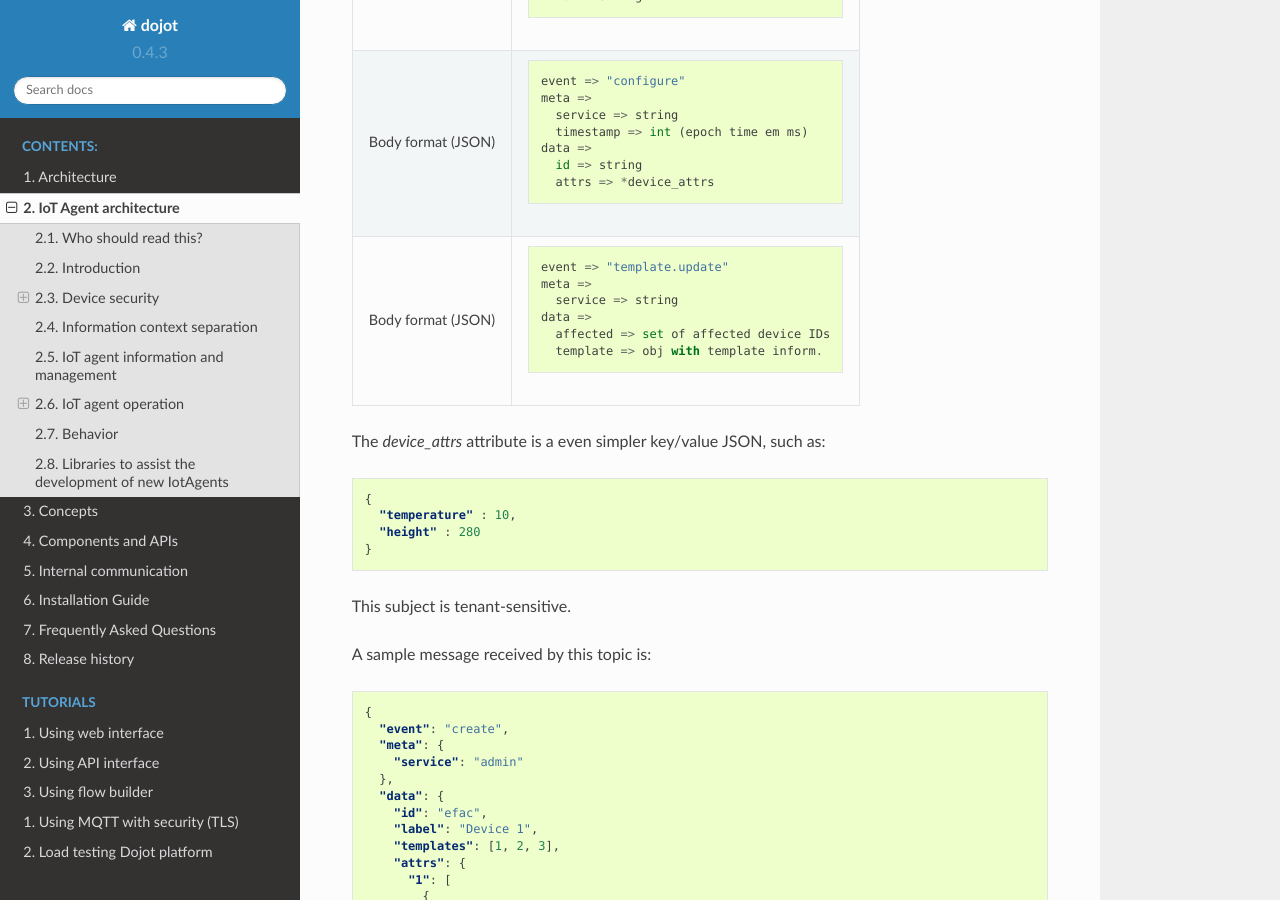
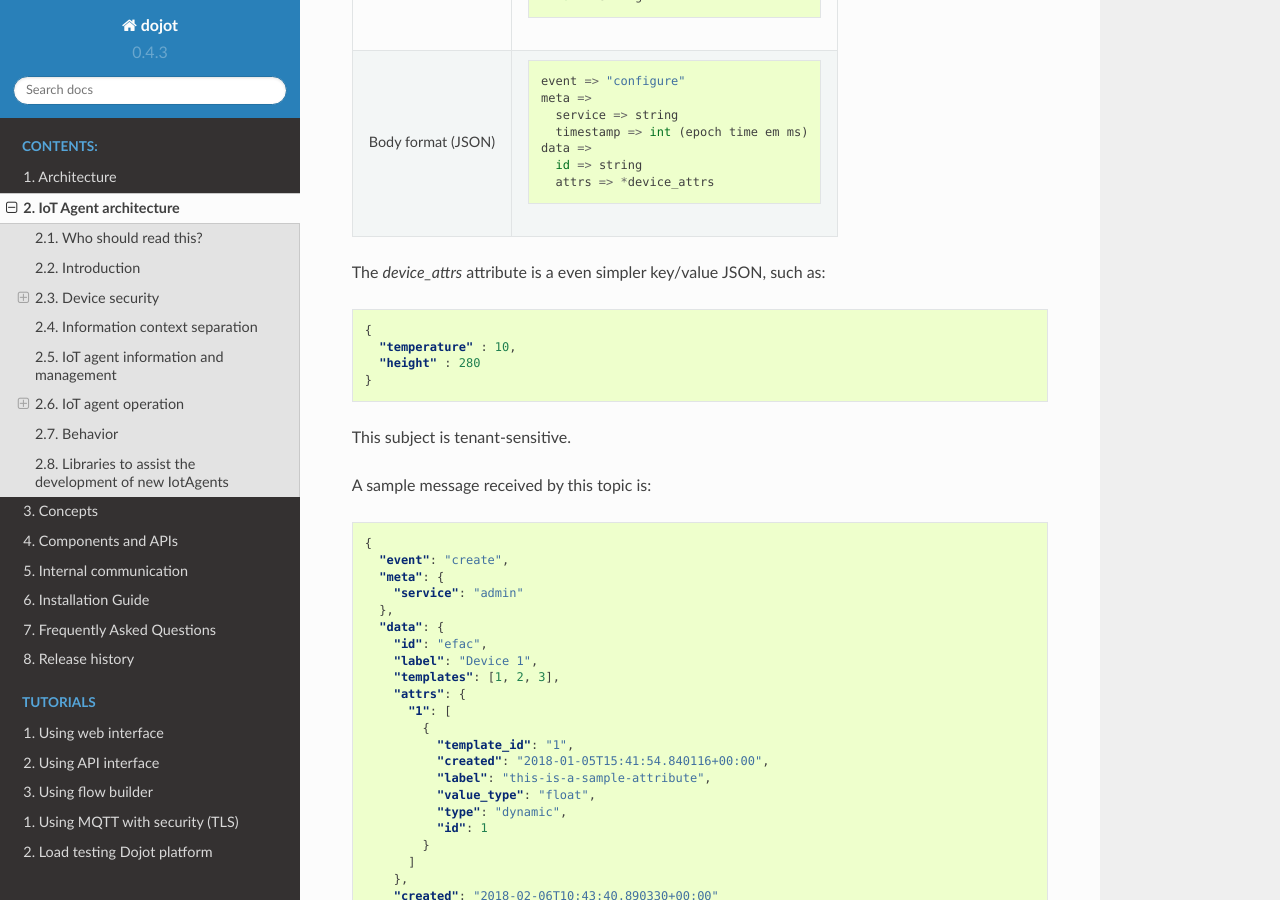
Before and after one commit to dojot/docs, a Sphinx documentation site: the page built from source/iotagent-architecture.rst, in a window 1280 px wide and 900 px high, scrolled down 7399 px. Built offline with Sphinx 7.4.7 and the Read the Docs theme 2.0.0, drawn with Linux system fonts in a browser that asks for light colours.

Commit message:
remove deprectead event

```diff
--- a/source/iotagent-architecture.rst
+++ b/source/iotagent-architecture.rst
@@ -409,18 +409,6 @@ events for a particular tenant. Its format is:
 |                    |     id => string                           |
 |                    |     attrs => *device_attrs                 |
 +--------------------+--------------------------------------------+
-| Body format (JSON) |                                            |
-|                    | ::                                         |
-|                    |                                            |
-|                    |   event => "template.update"               |
-|                    |   meta =>                                  |
-|                    |     service => string                      |
-|                    |   data =>                                  |
-|                    |     affected => set of affected device IDs |
-|                    |     template => obj with template inform.  |
-+--------------------+--------------------------------------------+
-
-
 
 The `device_attrs` attribute is a even simpler key/value JSON, such as:
 
```
